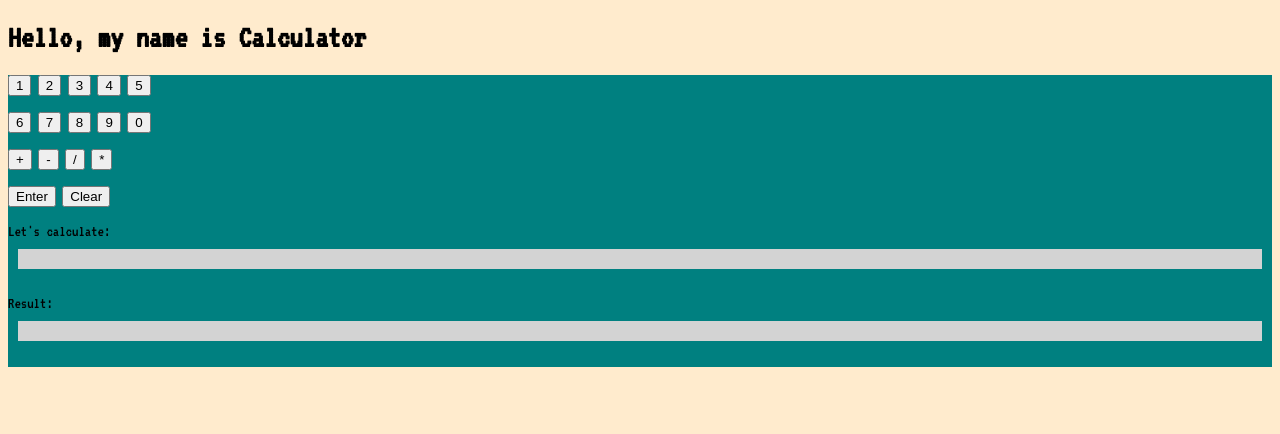
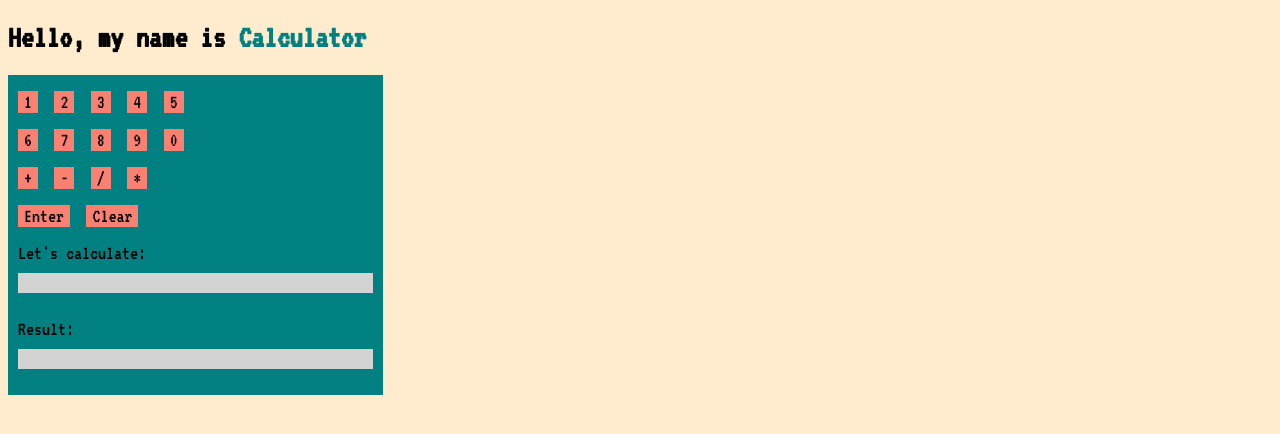
Before and after one commit to jhardberger/calculator_lab, a plain HTML site: page index.html in a window 1280 px wide. Drawn offline with nearby package versions, Linux system fonts and the light colour scheme.

Commit message:
styled it up in CSS

```diff
--- a/css/style.css
+++ b/css/style.css
@@ -3,11 +3,23 @@ body {
 	font-family: 'VT323', monospace;
 }
 
+b {
+	color: teal;
+}
+
 .calculator {
 	background-color: teal;
-	/*display: flex;
 	justify-content: space-between;
-	flex-wrap: row nowrap;*/
+	flex-wrap: column nowrap;
+}
+
+button {
+	background-color: salmon;
+	border: none;
+	text-decoration: none;
+	font-family: 'VT323', monospace;
+	font-size: 20px;
+	margin-left: 10px;
 }
 
 .display, .result {
@@ -15,3 +27,14 @@ body {
 	margin: 10px;
 	height: 20px;
 }
+
+.title {
+	font-size: 20px;
+	margin-left: 10px;
+}
+
+@media (min-width: 375px) {
+	.calculator {
+		max-width: 375px;
+	}
+}
--- a/index.html
+++ b/index.html
@@ -6,8 +6,9 @@
 <link href="https://fonts.googleapis.com/css?family=VT323" rel="stylesheet">
 </head>
 <body>
-	<h1>Hello, my name is Calculator</h1>
+	<h1>Hello, my name is <b>Calculator</b></h1>
 	<div class ="calculator">
+		<br>
 		<div class ="row1">
 			<button class ="digit">1</button>
 			<button class ="digit">2</button>
@@ -36,12 +37,12 @@
 		<button class ="clear">Clear</button>
 		</div>
 		<br>
-		<div>Let's calculate:</div>
+		<div class ="title">Let's calculate:</div>
 		<div class ="display">
 
 		</div>
 		<br>
-		<div>Result:</div>
+		<div class ="title">Result:</div>
 		<div class ="result">
 
 		</div>
```
